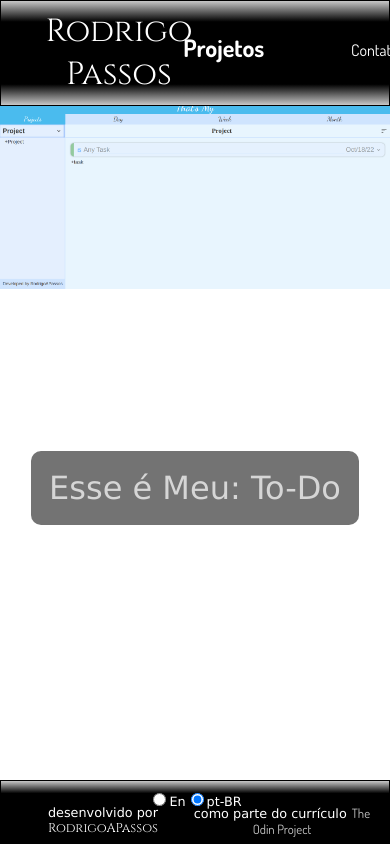
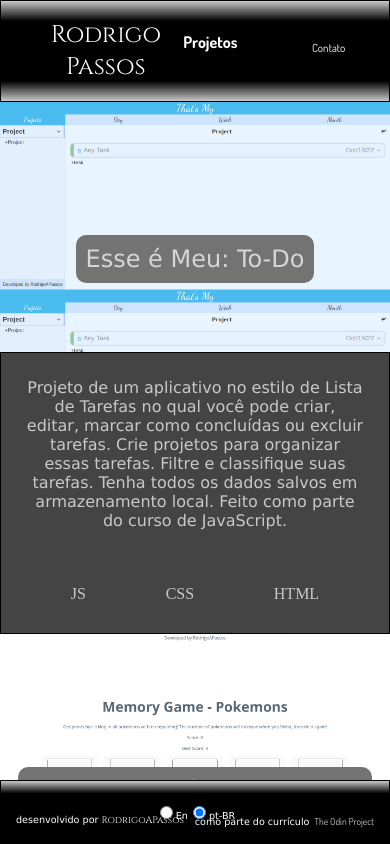
Before and after one commit to RodrigoAPassos/portfolio, a React (Vite) app: page / in a window 390 px wide. Built offline with nearby package versions, Linux system fonts and the light colour scheme.

Commit message:
Mobile UI improvements, change some project titles

```diff
--- a/src/App.css
+++ b/src/App.css
@@ -1,3 +1,10 @@
+:root {
+  /* Font sizes */
+  --title-size: 2rem;
+  --text-size: 1.5rem;
+  --footer-size: 0.8rem;
+}
+
 #root {
   text-align: center;
   display: flex;
@@ -19,22 +26,52 @@
   border: 1px solid #000;
 }
 
+@media screen and (orientation: portrait){
   .nav-link.reading {
     left: 47%;
     font-weight: 700;
-  font-size: 1.5rem;
+    font-size: calc(var(--text-size) - 0.5rem);
+    top: 2rem;
+  }
+
+  .nav-link.not-reading {
+    left: 80%;
+    font-weight: 400;
+    font-size: calc(var(--text-size) - 0.8rem);
+    top: 2.5rem;
+  }
+
+  .name-logo {
+    font-size: calc(var(--title-size) - 0.5rem);
+  }
+
+  .footer {
+    font-size: calc(var(--footer-size) - 0.2rem);
+  }
+}
+
+@media screen and (orientation: landscape){
+  .nav-link.reading {
+    left: 47%;
+    font-weight: 700;
+    font-size: var(--text-size);
     top: 2rem;
   }
 
   .nav-link.not-reading {
     left: 90%;
     font-weight: 400;
-  font-size: 1rem;
+    font-size: calc(var(--text-size) - 0.5rem);
     top: 2.5rem;
   }
 
   .name-logo {
-  font-size: 2rem;
+    font-size: var(--title-size);
+  }
+
+  .footer {
+    font-size: var(--footer-size);
+  }
 }
 
 .text1 {
@@ -68,7 +105,6 @@
 .nav-link {
   text-decoration: none;
   color: white;
-  font-size: 1.5rem;
   transition-duration: 0.5s;
   position: absolute;
 }
@@ -95,7 +131,6 @@
   height: 5vh;
   padding: 10px;
   color: white;
-  font-size: 0.8rem;
 }
 
 .footer-text {
--- a/src/projects.json
+++ b/src/projects.json
@@ -36,11 +36,11 @@
             "imgName": "memory-brasileirao-1440.png",
             "info": {
                 "en": {
-                    "projectTitle": "Memory Game - Brasileirão 2023",
+                    "projectTitle": "Memory Game - Brasileirão",
                     "description": "Memory Game - Brasileirão 2023, get points by clicking in all teams with no repeating! The number of teams will increase when you finish, then do it again to a maximun of 50 points! Project made for the React Course."
                 },
                 "pt-BR": {
-                    "projectTitle": "Jogo da Memória - Brasileirão 2023",
+                    "projectTitle": "Jogo da Memória - Brasileirão",
                     "description": "Jogo da Memória - Brasileirão 2023, ganhe pontos clicando em todos os times sem repetir! O número de equipes aumentará quando você terminar, então faça novamente até um máximo 50 pontos! Projeto feito para o Curso React."
                 }
             },
@@ -88,7 +88,7 @@
                     "description": "Generate a basic CV by entering your information with educational and practical experience."
                 },
                 "pt-BR": {
-                    "projectTitle": "App gerador de currículo",
+                    "projectTitle": "App gerador de CV",
                     "description": "Gere um currículo básico inserindo suas informações com experiência educacional e prática."
                 }
             },
@@ -100,11 +100,11 @@
             "imgName": "etch-a-sketch.png",
             "info": {
                 "en": {
-                    "projectTitle": "Notes in the sky: Etch-a-Sketch",
+                    "projectTitle": "Notes in the sky",
                     "description": "Create your pixel art! Define the grid size and paint with black, rainbow or shading pen. Project made for JavaScript Course."
                 },
                 "pt-BR": {
-                    "projectTitle": "Notas no céu: Etch-a-Sketch",
+                    "projectTitle": "Notas no céu",
                     "description": "Crie sua pixel art! Defina o tamanho da grade e pinte com caneta preta, arco-íris ou sombreamento. Projeto feito para curso de JavaScript."
                 }
             },
--- a/src/styles/contact.css
+++ b/src/styles/contact.css
@@ -8,14 +8,29 @@
     height: 100%;
 }
 
-.details__title {
-    font-size: 2rem;
+@media screen and (orientation: portrait){
+    .details__title {
+        font-size: calc(var(--title-size) - 0.8rem);
+    }
+
+    .phone-number, .email {
+        font-size: calc(var(--text-size) - 0.5rem);
+    }
+}
+
+@media screen and (orientation: landscape){
+    .details__title {
+        font-size: var(--title-size);
+    }
+
+    .phone-number, .email {
+        font-size: var(--text-size);
+    }
 }
 
 .details-info {
     display: flex;
     flex-direction: column;
-    width: 50%;
 }
 
 .phone-info, .email-info {
--- a/src/styles/projects.css
+++ b/src/styles/projects.css
@@ -1,17 +1,70 @@
-
 
 .projects-container {
     height: 100%;
 }
 
+@media screen and (orientation: portrait){
+    .project-bg{
+        min-height: 250px;
+        position: relative;
+        opacity: 0.75;
+        background-attachment: fixed;
+        background-position: 50% 12vh;
+        background-repeat: repeat-y;
+        background-size: contain;
+    }
+
+    .project-title {
+        padding: 10px;
+        background-color: #444444;
+        border-radius: 10px;
+        text-decoration: none;
+        color: #c8c8c8;
+        font-size: calc(var(--title-size) - 0.5rem);
+    }
+
+    .desc-info {
+        display: flex;
+        flex-direction: column;
+        justify-content: center;
+        font-size: calc(var(--text-size) - 0.5rem);
+        border: 1px solid #000;
+        min-height: 200px;
+        background-color: #444;
+        padding: 25px;
+    }
+}
+
+@media screen and (orientation: landscape){
     .project-bg {
-    min-height: 700px;
+        min-height: 500px;
         position: relative;
         opacity: 0.75;
         background-attachment: fixed;
         background-position: 50% 12vh;
         background-repeat: no-repeat;
         background-size: contain;
+    }
+
+    .project-title {
+        padding: 10px;
+        background-color: #444444;
+        border-radius: 10px;
+        text-decoration: none;
+        color: #c8c8c8;
+        font-size: var(--title-size);
+    }
+
+    .desc-info {
+        display: flex;
+        flex-direction: column;
+        justify-content: center;
+        font-size: var(--text-size);
+        border: 1px solid #000;
+        min-height: 200px;
+        background-color: #444;
+        padding: 25px;
+    }
 }
 
 .title {
@@ -22,26 +75,6 @@
     text-align: center;
     color: #fff;
     line-height: 400%;
-}
-
-.project-title {
-    padding: 18px;
-    background-color: #444444;
-    border-radius: 10px;
-    text-decoration: none;
-    color: #c8c8c8;
-    font-size: 2rem;
-}
-
-.desc-info {
-    display: flex;
-    flex-direction: column;
-    justify-content: center;
-    font-size: 1.5rem;
-    border: 1px solid #000;
-    min-height: 200px;
-    background-color: #444;
-    padding: 25px;
 }
 
 .desc-info a {
```
Also changed, not shown: src/assets/projects.json (+5 -5 lines). Lines whose indentation alone changed are shown as unchanged.
